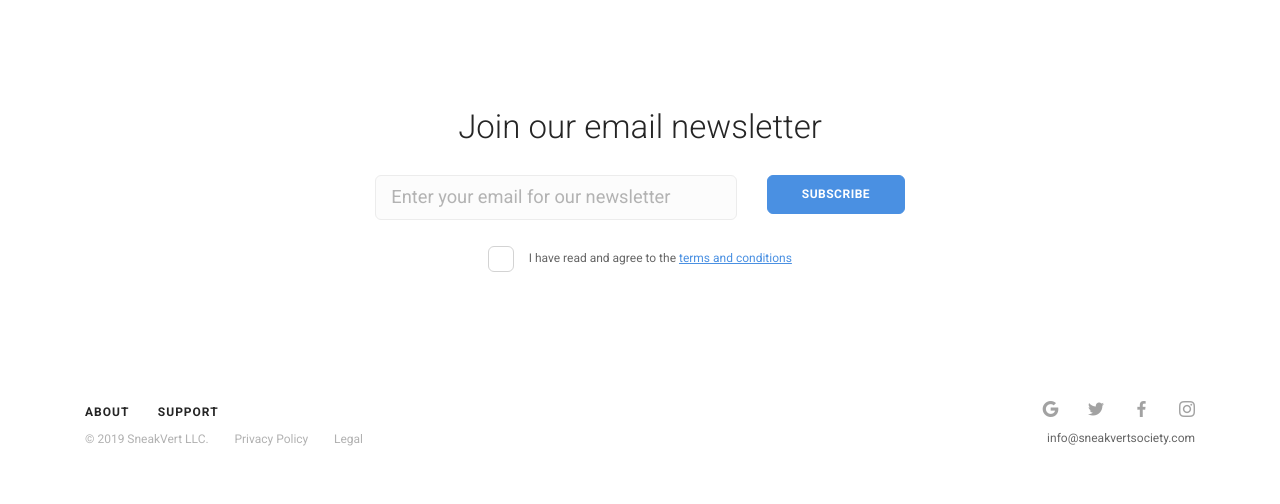
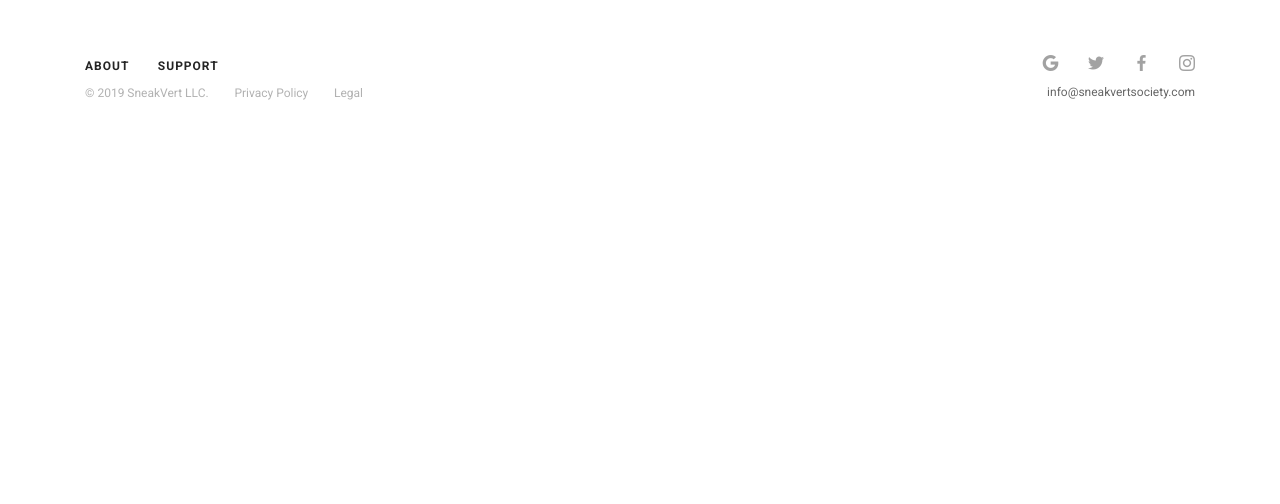
Before and after one commit to jordyguntur/sneakvert, a PHP site: page / in a window 1280 px wide. Shown: the part 1460-1964 px from the top of the page. After the commit the page ends 1560 px from the top, so only its background shows below. Run offline with PHP 8.4, Linux system fonts and the light colour scheme; data that the repository does not hold is empty; some web fonts are replaced.

Commit message:
comment out newsletter

```diff
--- a/index.php
+++ b/index.php
@@ -237,7 +237,8 @@
                 </div>
                 <!--end of container-->
             </section>
-            <section class="text-center">
+
+            <!-- <section class="text-center">
                 <div class="container">
                   <div class="row justify-content-center">
                     <div class="col-md-8 col-lg-6">
@@ -262,8 +263,8 @@
                     </form>
                   </div>
                 </div>
-                <!--end of container-->
-            </section>
+            </section> -->
+
             <footer class="text-center-xs space--xs ">
                 <div class="container">
                     <div class="row">
```
